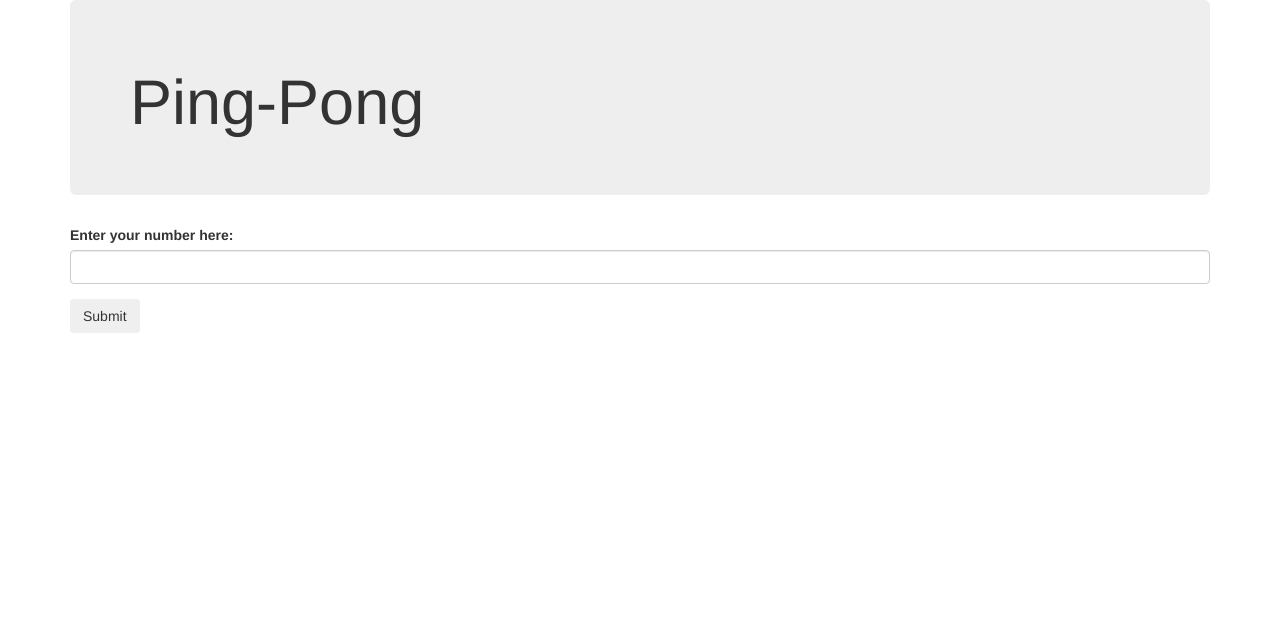
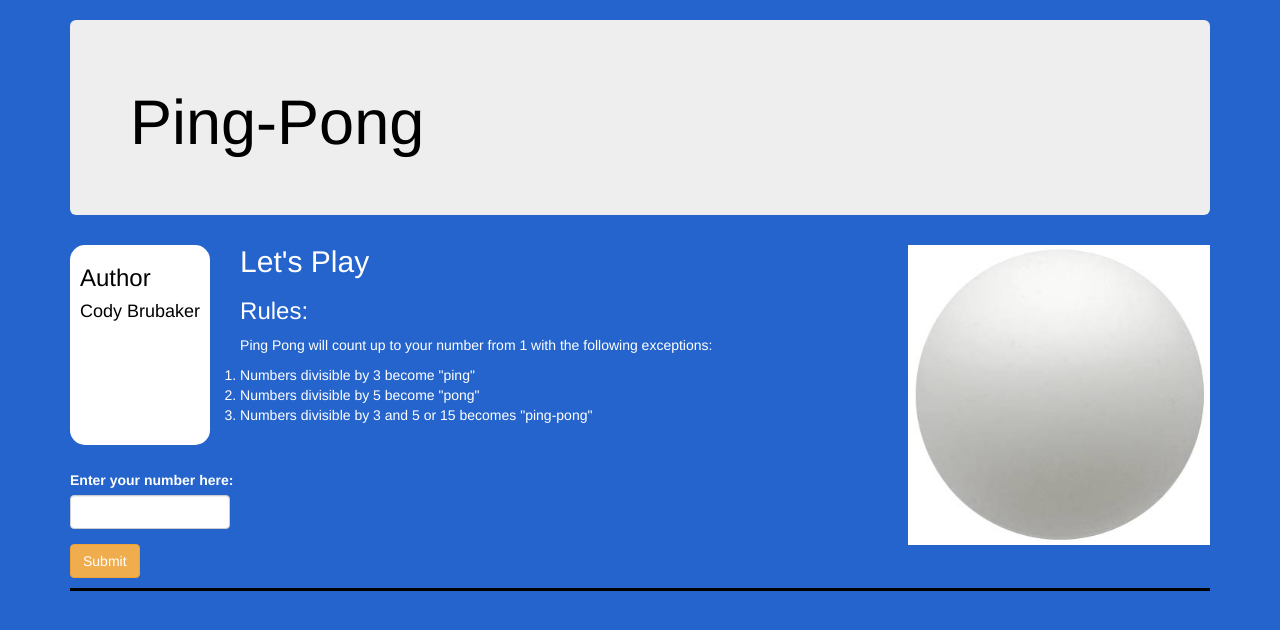
Before and after one commit to codybru10/ping-pong, a plain HTML site: page index.html in a window 1280 px wide. Drawn offline with Linux system fonts and the light colour scheme.

Commit message:
add styling to css

```diff
--- a/css/styles.css
+++ b/css/styles.css
@@ -0,0 +1,40 @@
+.jumbotron {
+  margin-top: 20px;
+  color: black;
+}
+
+body {
+  background-color: #2464cc;
+  color: white;
+}
+
+.sidebar {
+  background-color: white;
+  color: black;
+  float: left;
+  height: 200px;
+  margin-right: 30px;
+  padding-right: 10px;
+  padding-left: 10px;
+  border-radius: 15px;
+}
+
+.btn {
+  margin-bottom: 10px;
+}
+
+form {
+  margin-top: 45px;
+  margin-bottom: 15px;
+  border-bottom: solid black;
+}
+
+.form-control {
+  width: 160px;
+}
+
+.image img{
+  float: right;
+  max-height: 300px;
+
+}
--- a/index.html
+++ b/index.html
@@ -12,12 +12,27 @@
       <div class="jumbotron">
         <h1>Ping-Pong</h1>
       </div>
+      <div class="sidebar">
+        <h3>Author</h3>
+        <h4>Cody Brubaker</h4>
+      </div>
+      <div class="image">
+        <img src="img/ball.jpg" alt="A photo of a ping pong ball." />
+      </div>
+      <h2>Let's Play</h2>
+      <h3>Rules:</h3>
+      <p>Ping Pong will count up to your number from 1 with the following exceptions:</p>
+      <ol>
+        <li>Numbers divisible by 3 become "ping"</li>
+        <li>Numbers divisible by 5 become "pong"</li>
+        <li>Numbers divisible by 3 and 5 or 15 becomes "ping-pong"</li>
+      </ol>
         <form>
           <div class="form-group">
             <label for="input">Enter your number here:</label>
             <input id="input" class="form-control" type="number">
           </div>
-          <button type="submit" class="btn">Submit</button>
+          <button type="submit" class="btn btn-warning">Submit</button>
         </form>
       <div id="output">
         <ul>
--- a/js/scripts.js
+++ b/js/scripts.js
@@ -37,6 +37,7 @@ $(document).ready(function(){
 debugger;
     var userInput = parseInt($("#input").val());
     var result = pingPongFnc(userInput);
+
     result.forEach(function(element){
       $("ul").append("<li>" + element + "</li>")
     });
```
Also changed, not shown: img/ball.jpg (added).
